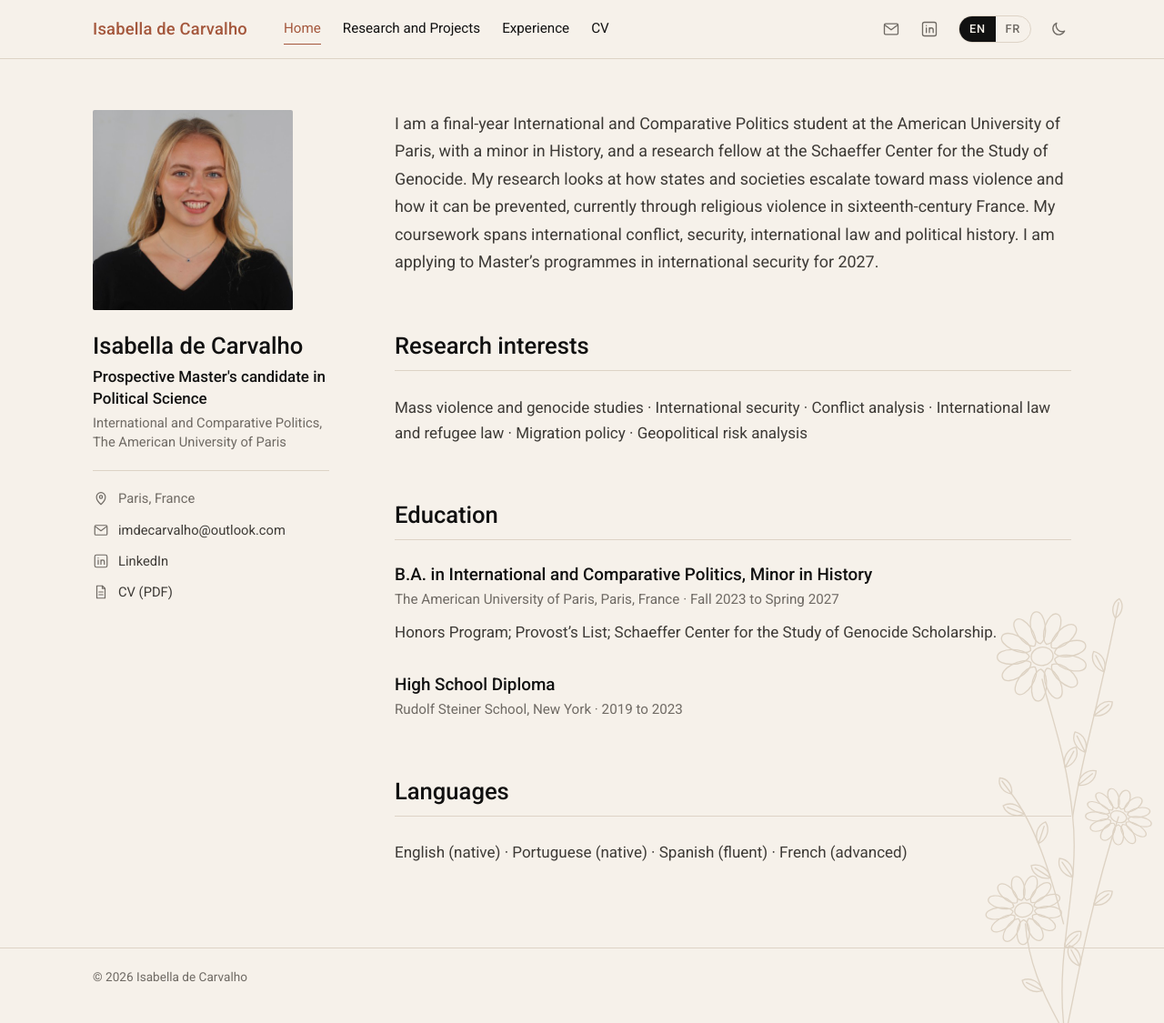
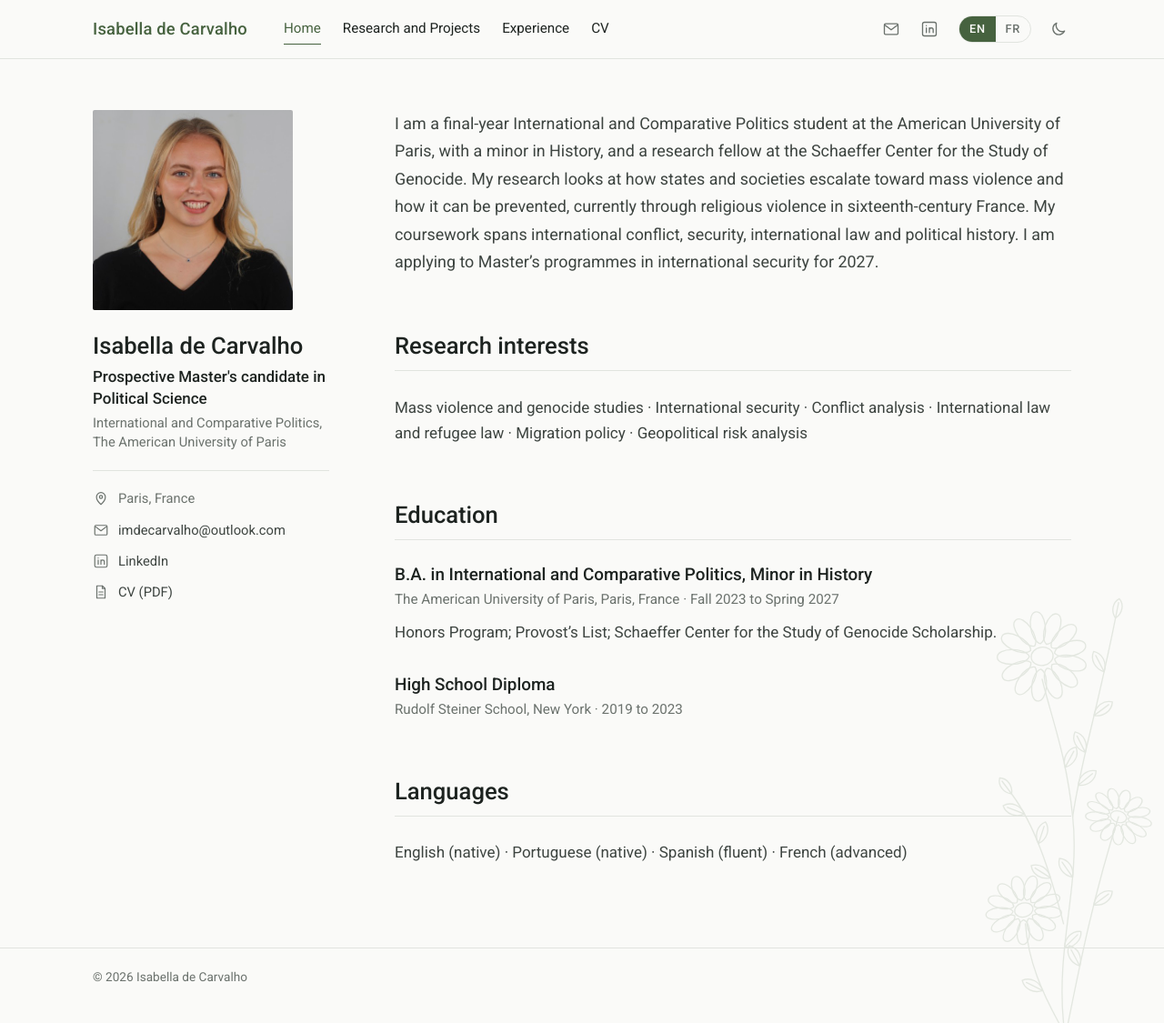
Before and after one commit to imdecarvalho/imdecarvalho.github.io, a Jekyll site: the page built from _pages/en/index.md, in a window 1280 px wide and 1125 px high. Shown: the whole window at 91% size. Built offline with Jekyll 4.4.1, drawn with Linux system fonts in a browser that asks for light colours.

Commit message:
New colour palette: neutral white with sage green

```diff
--- a/assets/css/style.css
+++ b/assets/css/style.css
@@ -1,14 +1,15 @@
 /* Isabella de Carvalho, personal site. Hand-written, no framework, no JavaScript. */
 
 :root {
-  --bg: #f6f1ea;
-  --surface: #fbf8f3;
-  --title: #111111;           /* titles: near black */
-  --text: #3d3a36;            /* body text: dark gray */
-  --muted: #6f6a64;           /* subtitles and details: gray, 4.6:1 (AA) */
-  --rule: #ddd3c6;
-  --accent: #a4573c;          /* 4.7:1 on the background (AA) */
-  --deco: #ddd2c3;            /* daisy stencil, very faint */
+  /* Neutral white with sage green, taken from the daisy leaves. */
+  --bg: #fafaf8;              /* near white, no yellow */
+  --surface: #f0f2ee;
+  --title: #1d2320;           /* titles: deep green-black */
+  --text: #3d4440;            /* body text: dark gray */
+  --muted: #6b726d;           /* subtitles and details: gray, 4.7:1 (AA) */
+  --rule: #e1e4df;
+  --accent: #46623f;          /* sage green for links and the name, 6.5:1 (AA) */
+  --deco: #e3e7e0;            /* daisy stencil, very faint */
   --font: "Roboto", "Helvetica Neue", Arial, sans-serif;
   --wide: 1140px;
   --gutter: 32px;
@@ -16,14 +17,14 @@
 
 /* Dark mode: pages under /dark/ and /fr/dark/ (light is the default) */
 :root[data-theme="dark"] {
-  --bg: #1b1917;
-  --surface: #23201d;
-  --title: #f5f1ea;
-  --text: #d2cbc1;
-  --muted: #a39b91;
-  --rule: #3a3531;
-  --accent: #e0a58c;
-  --deco: #34302b;
+  --bg: #161a18;
+  --surface: #1e2320;
+  --title: #eef1ec;
+  --text: #c9cfc9;
+  --muted: #959d96;
+  --rule: #2c332e;
+  --accent: #a9c79c;
+  --deco: #242a26;
   color-scheme: dark;
 }
 
@@ -151,7 +152,7 @@ body::after {
 .lang-switch .lang-current { padding: 3px 11px; text-decoration: none; }
 .lang-switch a { color: var(--muted); }
 .lang-switch a:hover { color: var(--accent); }
-.lang-switch .lang-current { background: var(--title); color: var(--bg); }
+.lang-switch .lang-current { background: var(--accent); color: var(--bg); }
 
 /* Content */
 main.container { padding-top: 56px; padding-bottom: 72px; }
```
Also changed, not shown: assets/img/apple-touch-icon.png, assets/img/favicon-32.png, assets/img/icon.svg.
